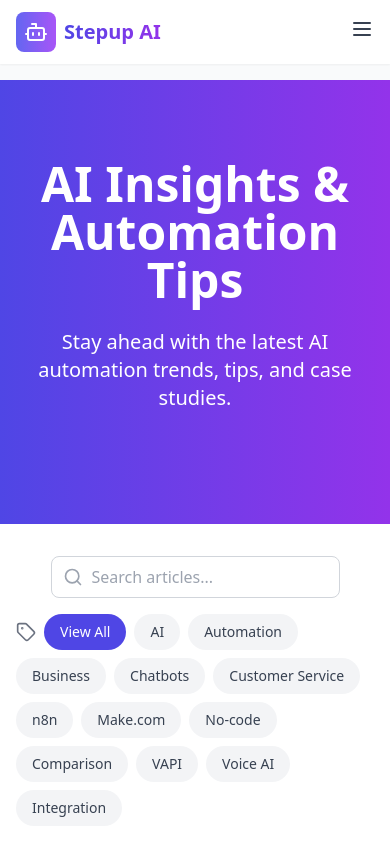
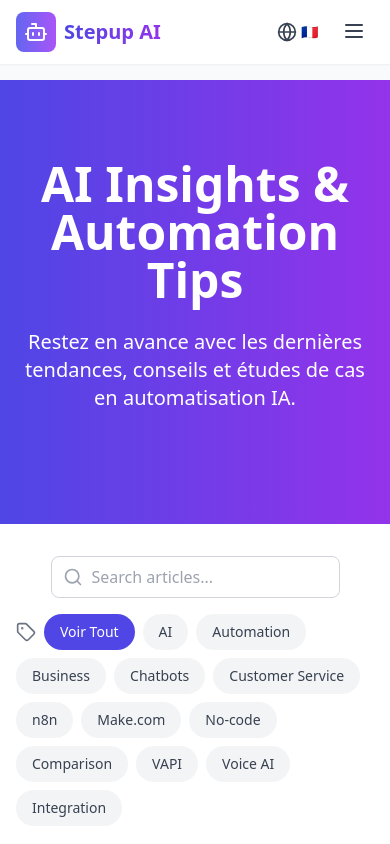
Before and after one commit to FahadKhalid1/StepUpAI, a React (Vite) app: page /blog in a window 390 px wide. Shown: the top 844 px of the page. Built offline with nearby package versions, Linux system fonts and the light colour scheme.

Commit message:
language update

```diff
--- a/src/components/AnimatedBackground.tsx
+++ b/src/components/AnimatedBackground.tsx
@@ -55,7 +55,7 @@ const AnimatedBackground: React.FC<AnimatedBackgroundProps> = ({ showDots = true
           y: ['300px', '250px', '400px', '200px']
         }}
         transition={{
-          duration: 30,
+          duration: 3000,
           repeat: Infinity,
           ease: "linear"
         }}
@@ -109,7 +109,7 @@ const AnimatedBackground: React.FC<AnimatedBackgroundProps> = ({ showDots = true
           y: [window.innerHeight + 200, -100, window.innerHeight - 200, 50]
         }}
         transition={{
-          duration: 35,
+          duration: 3050,
           repeat: Infinity,
           ease: "linear"
         }}
--- a/src/components/Navigation.tsx
+++ b/src/components/Navigation.tsx
@@ -102,14 +102,58 @@ const Navigation: React.FC = () => {
             </div>
           </div>
 
-          {/* Mobile menu button */}
-          <div className="md:hidden">
-            <button
-              onClick={() => setIsOpen(!isOpen)}
-              className="text-gray-700 hover:text-indigo-600 transition-colors duration-200"
-            >
-              {isOpen ? <X className="h-6 w-6" /> : <Menu className="h-6 w-6" />}
-            </button>
+          {/* Mobile language button + menu button */}
+          <div className="md:hidden flex items-center space-x-2">
+            {/* Mobile Language button (outside drawer) */}
+            <div className="relative">
+              <button
+                onClick={() => setIsLangOpen(!isLangOpen)}
+                className="text-gray-700 hover:text-indigo-600 transition-colors duration-200 flex items-center space-x-1 px-2 py-1"
+                aria-label="Change language"
+              >
+                <Globe className="h-5 w-5" />
+                <span className="text-sm">{languages.find(l => l.code === language)?.flag}</span>
+              </button>
+
+              <AnimatePresence>
+                {isLangOpen && (
+                  <motion.div
+                    initial={{ opacity: 0, y: -8, scale: 0.95 }}
+                    animate={{ opacity: 1, y: 0, scale: 1 }}
+                    exit={{ opacity: 0, y: -8, scale: 0.95 }}
+                    transition={{ duration: 0.15 }}
+                    className="absolute left-0 mt-2 w-40 bg-white rounded-lg shadow-lg border border-gray-100 py-1 z-50"
+                  >
+                    {languages.map((lang) => (
+                      <button
+                        key={lang.code}
+                        onClick={() => {
+                          setLanguage(lang.code as any);
+                          setIsLangOpen(false);
+                        }}
+                        className={`w-full px-3 py-2 text-left text-sm hover:bg-gray-50 transition-colors duration-200 flex items-center space-x-2 ${
+                          language === lang.code ? 'text-indigo-600 bg-indigo-50' : 'text-gray-700'
+                        }`}
+                      >
+                        <span>{lang.flag}</span>
+                        <span>{lang.name}</span>
+                      </button>
+                    ))}
+                  </motion.div>
+                )}
+              </AnimatePresence>
+            </div>
+
+            {/* Mobile menu toggle button */}
+            <div>
+              <button
+                onClick={() => setIsOpen(!isOpen)}
+                className="text-gray-700 hover:text-indigo-600 transition-colors duration-200 px-2 py-1"
+                aria-label="Open menu"
+              >
+                {isOpen ? <X className="h-6 w-6" /> : <Menu className="h-6 w-6" />}
+              </button>
+            </div>
           </div>
         </div>
 
--- a/src/contexts/LanguageContext.tsx
+++ b/src/contexts/LanguageContext.tsx
@@ -281,7 +281,7 @@ const translations: Translations = {
 };
 
 export const LanguageProvider: React.FC<{ children: ReactNode }> = ({ children }) => {
-  const [language, setLanguage] = useState<Language>('en');
+  const [language, setLanguage] = useState<Language>('fr');
 
   const t = (key: string): string => {
     return translations[key]?.[language] || key;
```
